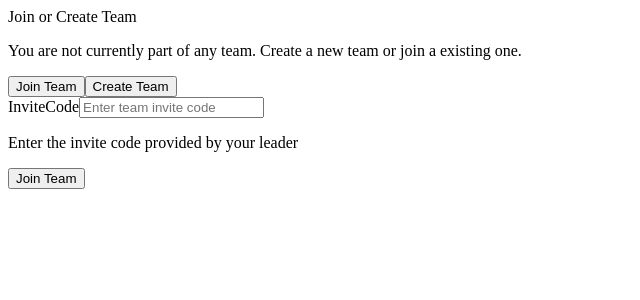
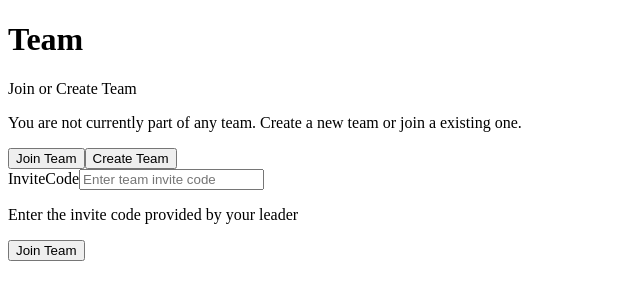
Before and after one commit to haydenpc/MemeTeam, a Next.js app in the folder client/meme-team/: page /team in a window 1280 px wide. Shown: the top 300 px of the page, without its empty margins (0-640 px from the left). Built offline with nearby package versions, Linux system fonts and the light colour scheme.

Commit message:
Added team header

```diff
--- a/client/meme-team/src/pages/team.tsx
+++ b/client/meme-team/src/pages/team.tsx
@@ -110,6 +110,7 @@ export default function TeamPage() {
     ) : (
       <div className="flex items-center justify-center min-h-screen bg-black text-white">
          <div className="w-full max-w-3xl space-y-6">
+          <h1 className="text-5xl font-semibold">Team</h1>
           <Card className="rounded-sm border border-white/80 bg-background text-white">
             <CardHeader>
               <CardTitle className="text-3xl">
```
